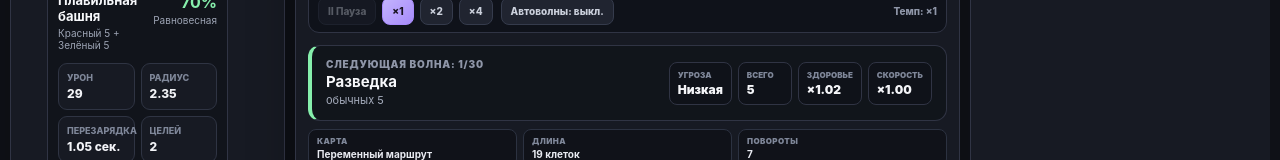
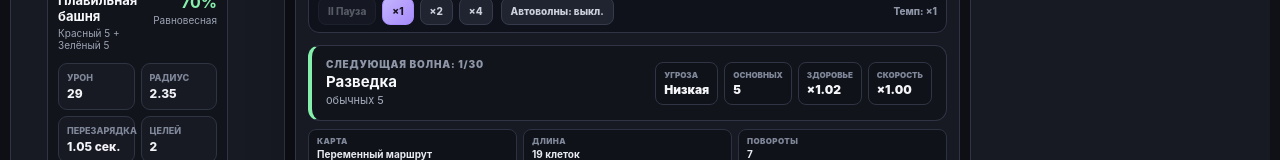
Before and after one commit to sunpole/tower_defense, a React (Vite) app: page / in a window 1280 px wide. Shown: the part 520-680 px from the top of the page. Built offline with nearby package versions, Linux system fonts and the light colour scheme.

Commit message:
Скрыть кубиков из предварительного состава волны

```diff
--- a/src/components/BattleControls.tsx
+++ b/src/components/BattleControls.tsx
@@ -1,7 +1,7 @@
 import { TOTAL_WAVES } from '../config/gameSettings';
 import {
   formatWaveComposition,
-  getWaveEnemyCount,
+  getVisibleWaveEnemyCount,
   getWavePlan,
 } from '../game/waveBalance';
 import type { BattleDispatch, BattleState } from '../types/Battle';
@@ -16,8 +16,8 @@ export function BattleControls({ state, dispatch }: BattleControlsProps) {
     state.status === 'running' ? state.wave : state.wave + 1,
     TOTAL_WAVES,
   );
-  const plan = getWavePlan(previewWave);
-  const remainingEnemies = state.enemies.length + state.spawnRemaining;
+  const plan = getWavePlan(previewWave, state.routeSeed);
+  const visibleEnemies = state.enemies.filter((enemy) => enemy.archetype !== 'cube').length;
   const isFinalState = state.status === 'victory' || state.status === 'defeat';
   const routeThreatPercent = Math.round((state.routeThreatMultiplier - 1) * 100);
   const routeThreatLabel = routeThreatPercent === 0
@@ -57,8 +57,8 @@ export function BattleControls({ state, dispatch }: BattleControlsProps) {
               <dd>{plan.threat}</dd>
             </div>
             <div>
-              <dt>{state.status === 'running' ? 'Осталось' : 'Всего'}</dt>
-              <dd>{state.status === 'running' ? remainingEnemies : getWaveEnemyCount(plan)}</dd>
+              <dt>{state.status === 'running' ? 'Основных на поле' : 'Основных'}</dt>
+              <dd>{state.status === 'running' ? visibleEnemies : getVisibleWaveEnemyCount(plan)}</dd>
             </div>
             <div>
               <dt>Здоровье</dt>
```
